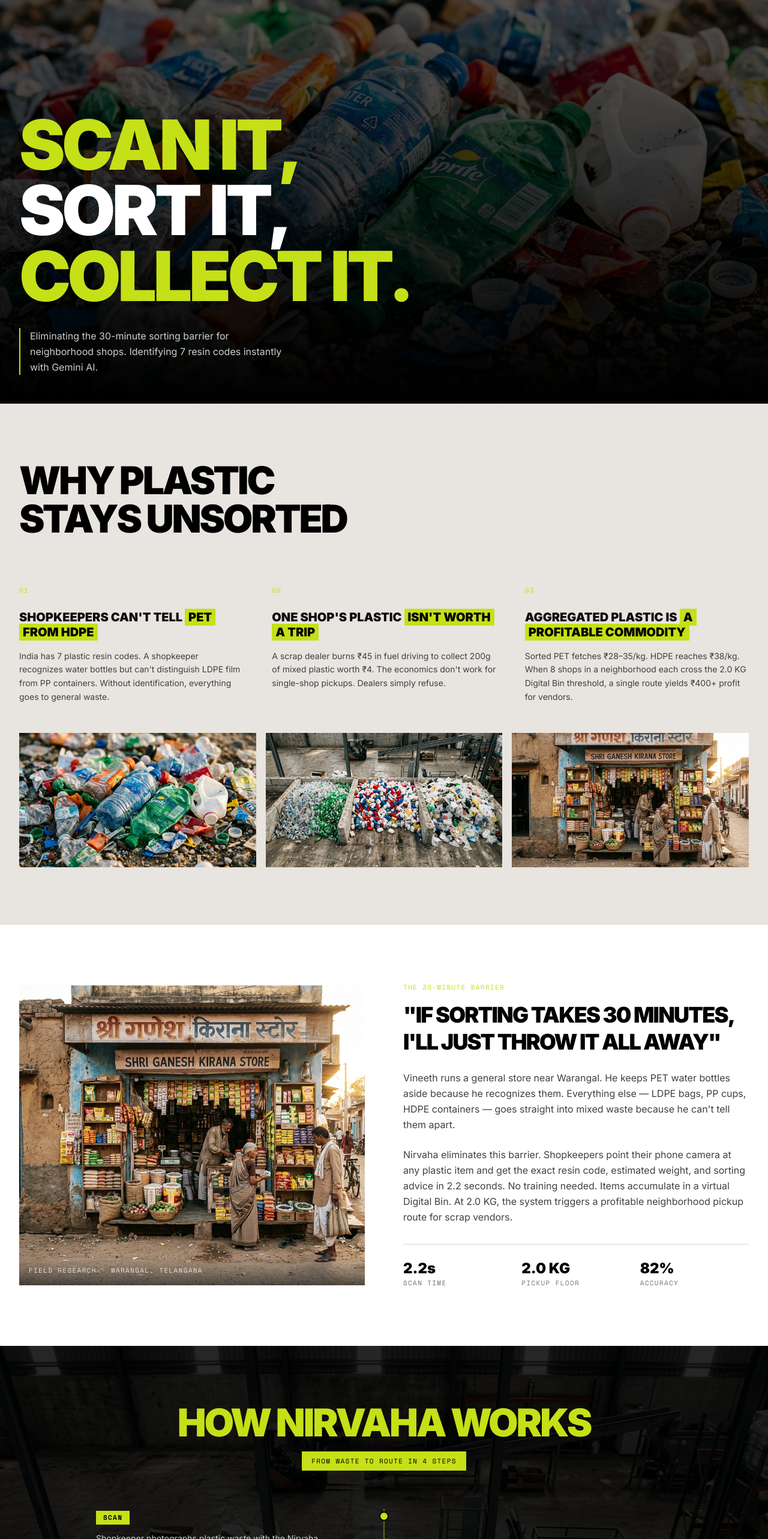
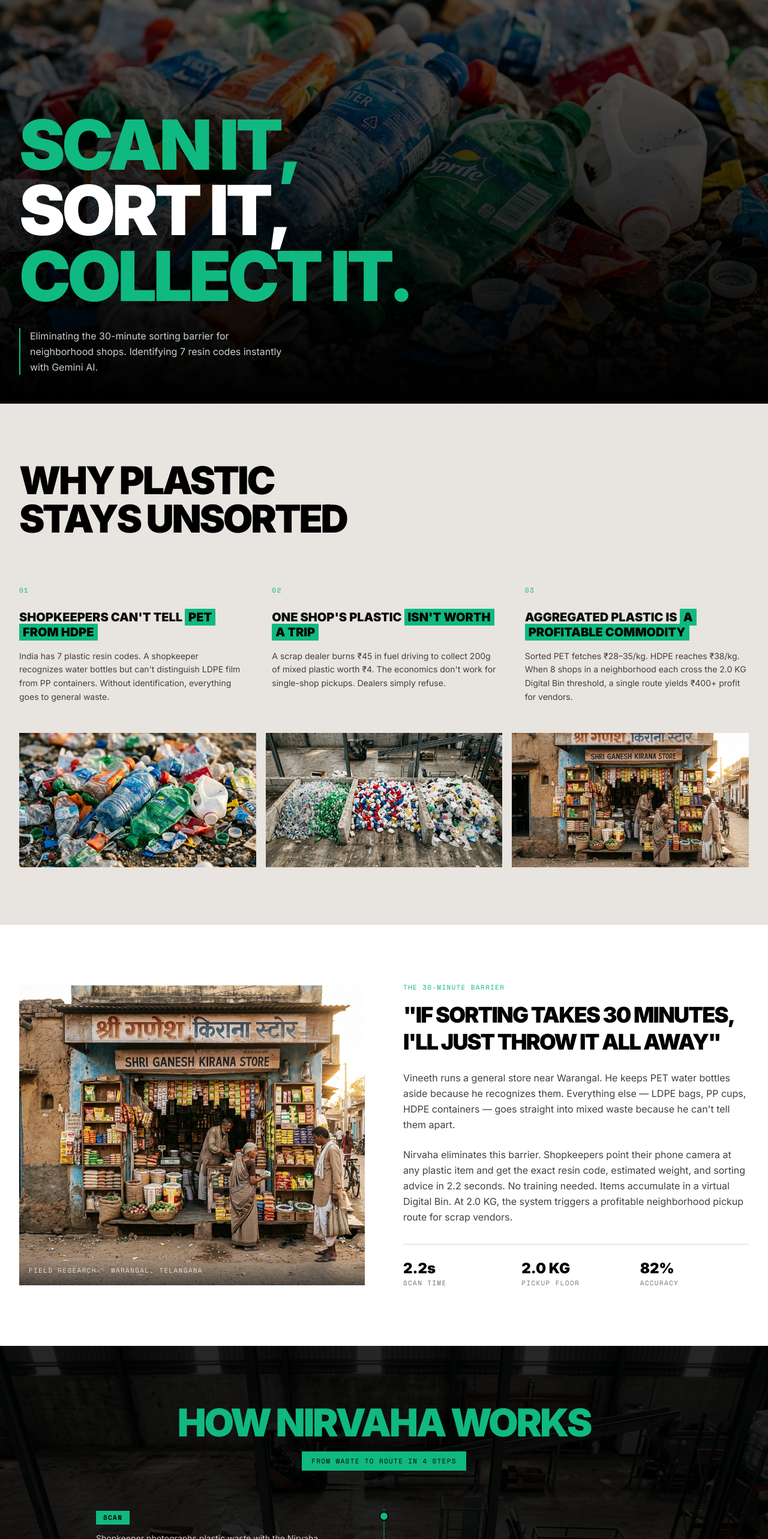
Before and after one commit to Cherie05/nirvaha-ai, a Next.js app in the folder src/landing/: page / in a window 1280 px wide. Shown: the part 127-2693 px from the top of the page at 60% size. Built offline with nearby package versions, Linux system fonts and the light colour scheme.

Commit message:
Revert BKKDW neon yellow back to user-friendly Emerald Green theme

```diff
--- a/src/landing/app/globals.css
+++ b/src/landing/app/globals.css
@@ -19,7 +19,7 @@
 }
 
 .highlight-text {
-  background: #c5e017;
+  background: #10b981;
   color: #000;
   padding: 2px 6px;
   display: inline;
--- a/src/landing/app/layout.tsx
+++ b/src/landing/app/layout.tsx
@@ -9,7 +9,7 @@ export const metadata: Metadata = {
 export default function RootLayout({ children }: { children: React.ReactNode }) {
   return (
     <html lang="en" className="scroll-smooth">
-      <body className="bg-[#e8e4df] text-[#0c0c0c] antialiased selection:bg-[#c5e017] selection:text-black">
+      <body className="bg-[#e8e4df] text-[#0c0c0c] antialiased selection:bg-[#10b981] selection:text-black">
         {children}
       </body>
     </html>
--- a/src/landing/components/FieldStory.tsx
+++ b/src/landing/components/FieldStory.tsx
@@ -17,7 +17,7 @@ export default function FieldStory() {
           </div>
 
           <div>
-            <p className="font-mono-label text-[#c5e017] mb-4">THE 30-MINUTE BARRIER</p>
+            <p className="font-mono-label text-[#10b981] mb-4">THE 30-MINUTE BARRIER</p>
             <h2 className="text-3xl md:text-4xl font-black tracking-tighter text-black uppercase leading-tight mb-6">
               "IF SORTING TAKES 30 MINUTES, I'LL JUST THROW IT ALL AWAY"
             </h2>
--- a/src/landing/components/Footer.tsx
+++ b/src/landing/components/Footer.tsx
@@ -10,7 +10,7 @@ const GithubIcon = ({ className }: { className?: string }) => (
 
 export default function Footer() {
   return (
-    <footer className="bg-[#c5e017] border-t-4 border-black">
+    <footer className="bg-[#10b981] border-t-4 border-black">
       <div className="max-w-7xl mx-auto px-8 pt-16 pb-8">
         <h2 className="text-[clamp(2rem,5vw,5rem)] font-black leading-[1.0] tracking-tighter text-black uppercase mb-4">
           EVERY PLASTIC ITEM<br/>DESERVES A SECOND LIFE
@@ -24,12 +24,12 @@ export default function Footer() {
           </p>
           <div className="flex items-center gap-4">
             <a href="https://github.com/Cherie05/nirvaha-ai" target="_blank" rel="noopener noreferrer"
-              className="font-mono-label text-black/80 text-[10px] border border-black/40 px-3 py-1 hover:bg-black hover:text-[#c5e017] transition-colors flex items-center gap-2">
+              className="font-mono-label text-black/80 text-[10px] border border-black/40 px-3 py-1 hover:bg-black hover:text-[#10b981] transition-colors flex items-center gap-2">
               <GithubIcon className="h-3 w-3" />
               GITHUB
             </a>
             <a href="https://nirvaha-vendor.netlify.app" target="_blank" rel="noopener noreferrer"
-              className="font-mono-label text-black/80 text-[10px] border border-black/40 px-3 py-1 hover:bg-black hover:text-[#c5e017] transition-colors">
+              className="font-mono-label text-black/80 text-[10px] border border-black/40 px-3 py-1 hover:bg-black hover:text-[#10b981] transition-colors">
               VENDOR DASHBOARD
             </a>
           </div>
--- a/src/landing/components/Hero.tsx
+++ b/src/landing/components/Hero.tsx
@@ -15,7 +15,7 @@ export default function Hero() {
       <div className="relative z-10 flex items-start justify-between p-8">
         <div>
           <h2 className="text-white font-black text-2xl tracking-tighter">NIRVAHA</h2>
-          <p className="font-mono-label text-[#c5e017] text-[10px] mt-1">AI WASTE AGGREGATION</p>
+          <p className="font-mono-label text-[#10b981] text-[10px] mt-1">AI WASTE AGGREGATION</p>
         </div>
         <div className="text-right hidden sm:block">
           <p className="font-mono-label text-white/70 text-[10px] mb-1">TEAM THE TESSERACTIS (TEAM-109)</p>
@@ -25,18 +25,18 @@ export default function Hero() {
 
       {/* Main Text - Left aligned, huge, anchored to container */}
       <div className="relative z-10 w-full max-w-7xl mx-auto px-8 pb-12 flex flex-col justify-end h-full">
-        <h1 className="text-[clamp(3.5rem,9vw,9rem)] font-black leading-[0.95] tracking-tighter text-[#c5e017] uppercase">
+        <h1 className="text-[clamp(3.5rem,9vw,9rem)] font-black leading-[0.95] tracking-tighter text-[#10b981] uppercase">
           SCAN IT,
         </h1>
         <h1 className="text-[clamp(3.5rem,9vw,9rem)] font-black leading-[0.95] tracking-tighter text-white uppercase">
           SORT IT,
         </h1>
-        <h1 className="text-[clamp(3.5rem,9vw,9rem)] font-black leading-[0.95] tracking-tighter text-[#c5e017] uppercase">
+        <h1 className="text-[clamp(3.5rem,9vw,9rem)] font-black leading-[0.95] tracking-tighter text-[#10b981] uppercase">
           COLLECT IT.
         </h1>
 
         {/* Supporting description right next to the massive text on desktop */}
-        <div className="mt-8 max-w-md border-l-2 border-[#c5e017] pl-4">
+        <div className="mt-8 max-w-md border-l-2 border-[#10b981] pl-4">
           <p className="text-white/80 text-sm md:text-base leading-relaxed">
             Eliminating the 30-minute sorting barrier for neighborhood shops. Identifying 7 resin codes instantly with Gemini AI.
           </p>
--- a/src/landing/components/HowItWorks.tsx
+++ b/src/landing/components/HowItWorks.tsx
@@ -18,12 +18,12 @@ export default function HowItWorks() {
         <div className="absolute inset-0 bg-black/85" />
 
         <div className="relative z-10 max-w-5xl mx-auto px-8 py-24">
-          <h2 className="text-center text-[clamp(2rem,5vw,5rem)] font-black leading-[1.0] tracking-tighter text-[#c5e017] uppercase mb-4">
+          <h2 className="text-center text-[clamp(2rem,5vw,5rem)] font-black leading-[1.0] tracking-tighter text-[#10b981] uppercase mb-4">
             HOW NIRVAHA WORKS
           </h2>
 
           <p className="text-center mb-16">
-            <span className="font-mono-label text-black bg-[#c5e017] px-4 py-2 inline-block">
+            <span className="font-mono-label text-black bg-[#10b981] px-4 py-2 inline-block">
               FROM WASTE TO ROUTE IN 4 STEPS
             </span>
           </p>
@@ -31,17 +31,17 @@ export default function HowItWorks() {
           {/* Clean vertical timeline */}
           <div className="relative">
             {/* Center line */}
-            <div className="absolute left-8 md:left-1/2 top-0 bottom-0 w-[2px] bg-[#c5e017]/40 md:-translate-x-[1px]" />
+            <div className="absolute left-8 md:left-1/2 top-0 bottom-0 w-[2px] bg-[#10b981]/40 md:-translate-x-[1px]" />
 
             <div className="space-y-12">
               {STEPS.map((step, i) => (
                 <div key={i} className="relative flex items-start">
                   {/* Dot on timeline */}
-                  <div className="absolute left-8 md:left-1/2 w-4 h-4 bg-[#c5e017] border-2 border-black rounded-full -translate-x-1/2 mt-1 z-10" />
+                  <div className="absolute left-8 md:left-1/2 w-4 h-4 bg-[#10b981] border-2 border-black rounded-full -translate-x-1/2 mt-1 z-10" />
 
                   {/* Content card */}
                   <div className={`ml-16 md:ml-0 md:w-[45%] ${i % 2 === 0 ? 'md:pr-12' : 'md:ml-[55%] md:pl-12'}`}>
-                    <span className="inline-block bg-[#c5e017] text-black font-mono-label px-3 py-1 text-xs font-bold mb-3">
+                    <span className="inline-block bg-[#10b981] text-black font-mono-label px-3 py-1 text-xs font-bold mb-3">
                       {step.label}
                     </span>
                     <p className="text-white/80 text-sm leading-relaxed">{step.desc}</p>
--- a/src/landing/components/PlasticsGrid.tsx
+++ b/src/landing/components/PlasticsGrid.tsx
@@ -29,7 +29,7 @@ export default function PlasticsGrid() {
             <div key={p.code} className="group">
               <div className={`${p.color} h-72 flex flex-col justify-end p-6 relative overflow-hidden transition-all duration-300 group-hover:scale-[1.02]`}>
                 <span className="absolute top-4 left-4 bg-black text-white font-mono-label text-xs px-2 py-1">{p.code}</span>
-                <span className="absolute top-4 right-4 bg-[#c5e017] text-black font-mono-label text-xs px-2 py-1">{p.rate} RECYCLABLE</span>
+                <span className="absolute top-4 right-4 bg-[#10b981] text-black font-mono-label text-xs px-2 py-1">{p.rate} RECYCLABLE</span>
                 <p className="text-xs text-neutral-700 font-medium">{p.items}</p>
               </div>
               <div className="pt-3 pb-4">
@@ -45,7 +45,7 @@ export default function PlasticsGrid() {
             <div key={p.code} className="group">
               <div className={`${p.color} h-56 flex flex-col justify-end p-6 relative overflow-hidden transition-all duration-300 group-hover:scale-[1.02]`}>
                 <span className="absolute top-4 left-4 bg-black text-white font-mono-label text-xs px-2 py-1">{p.code}</span>
-                <span className="absolute top-4 right-4 bg-[#c5e017] text-black font-mono-label text-xs px-2 py-1">{p.rate} RECYCLABLE</span>
+                <span className="absolute top-4 right-4 bg-[#10b981] text-black font-mono-label text-xs px-2 py-1">{p.rate} RECYCLABLE</span>
                 <p className="text-xs text-neutral-700 font-medium">{p.items}</p>
               </div>
               <div className="pt-3 pb-4">
--- a/src/landing/components/ProblemSection.tsx
+++ b/src/landing/components/ProblemSection.tsx
@@ -15,7 +15,7 @@ export default function ProblemSection() {
         <div className="grid md:grid-cols-3 gap-12">
 
           <div>
-            <p className="font-mono-label text-[#c5e017] text-sm mb-6">01</p>
+            <p className="font-mono-label text-[#10b981] text-sm mb-6">01</p>
             <h3 className="text-xl font-black uppercase leading-tight mb-4">
               SHOPKEEPERS CAN'T TELL{' '}
               <span className="highlight-text">PET FROM HDPE</span>
@@ -26,7 +26,7 @@ export default function ProblemSection() {
           </div>
 
           <div>
-            <p className="font-mono-label text-[#c5e017] text-sm mb-6">02</p>
+            <p className="font-mono-label text-[#10b981] text-sm mb-6">02</p>
             <h3 className="text-xl font-black uppercase leading-tight mb-4">
               ONE SHOP'S PLASTIC{' '}
               <span className="highlight-text">ISN'T WORTH A TRIP</span>
@@ -37,7 +37,7 @@ export default function ProblemSection() {
           </div>
 
           <div>
-            <p className="font-mono-label text-[#c5e017] text-sm mb-6">03</p>
+            <p className="font-mono-label text-[#10b981] text-sm mb-6">03</p>
             <h3 className="text-xl font-black uppercase leading-tight mb-4">
               AGGREGATED PLASTIC IS{' '}
               <span className="highlight-text">A PROFITABLE COMMODITY</span>
```
Also changed, not shown: src/landing/components/LiveDemo.tsx (+5 -5 lines).
